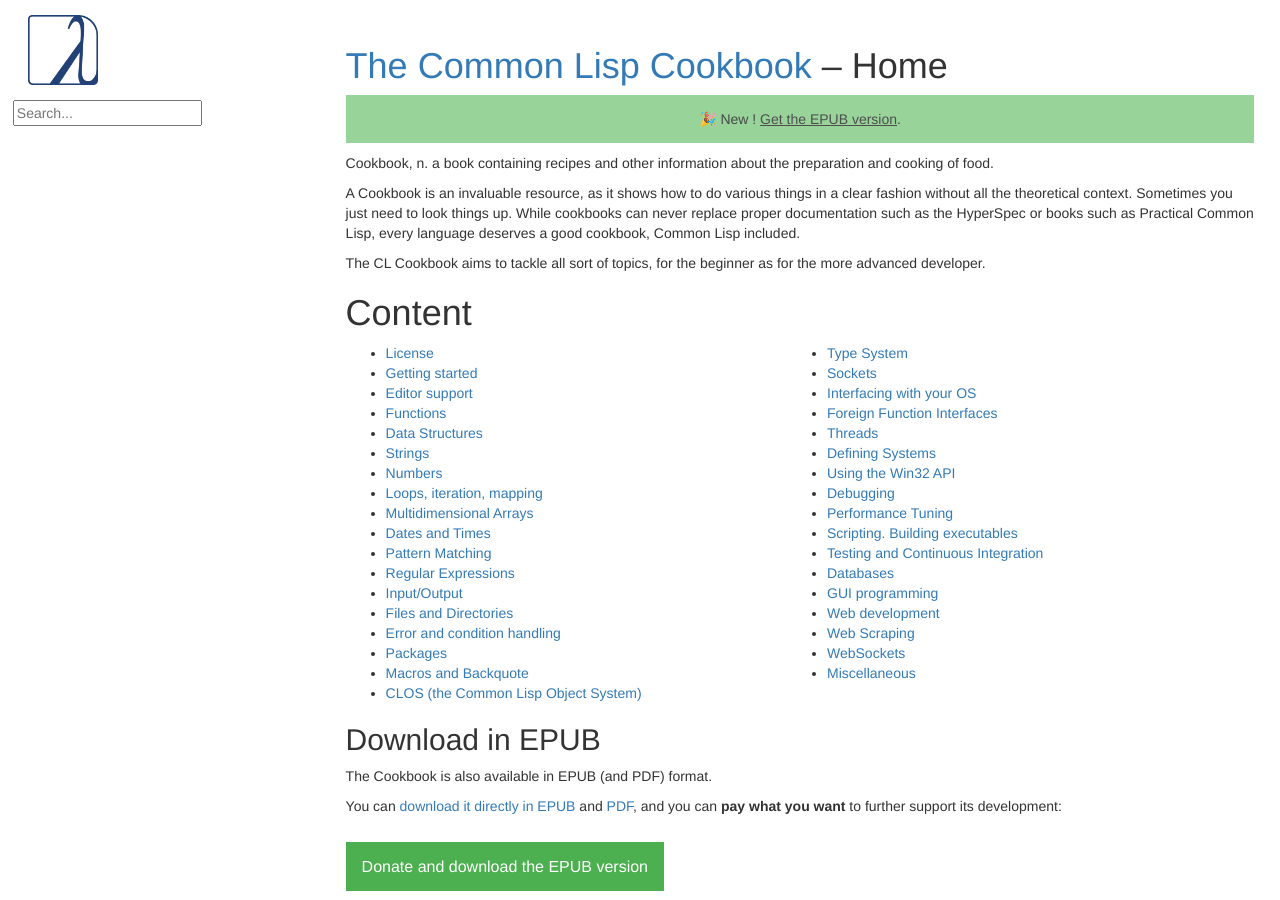
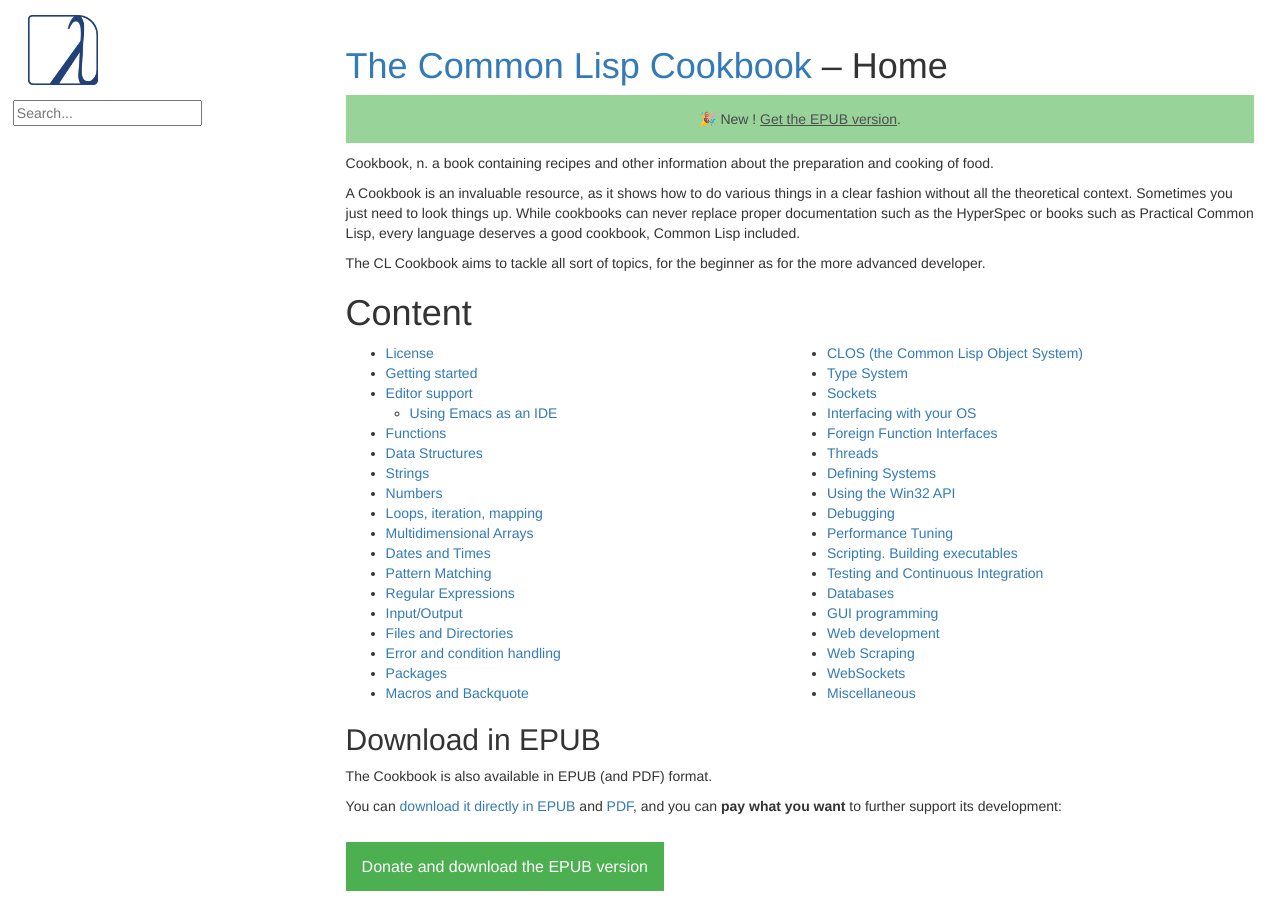
Before and after one commit to LispCookbook/cl-cookbook, a Jekyll site: the page built from index.md, in a window 1280 px wide and 900 px high. Built offline with Jekyll 4.4.1, drawn with Linux system fonts in a browser that asks for light colours.

Commit message:
index: add Emacs entry

```diff
--- a/index.md
+++ b/index.md
@@ -17,6 +17,7 @@ The CL Cookbook aims to tackle all sort of topics, for the beginner as for the m
 * [License](license.html)
 * [Getting started](getting-started.html)
 * [Editor support](editor-support.html)
+  * [Using Emacs as an IDE](emacs-ide.html)
 * [Functions](functions.html)
 * [Data Structures](data-structures.html)
 * [Strings](strings.html)
```
